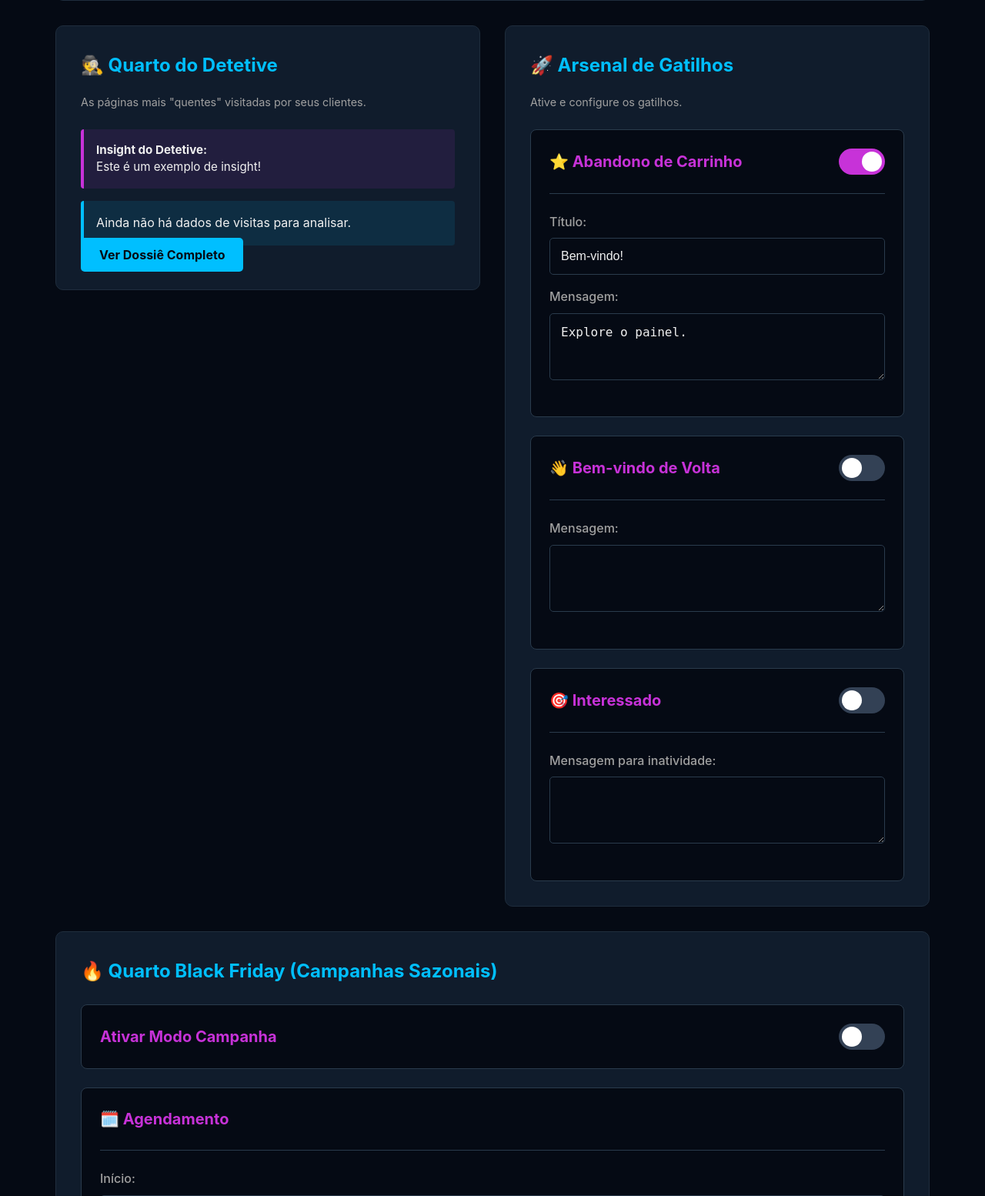
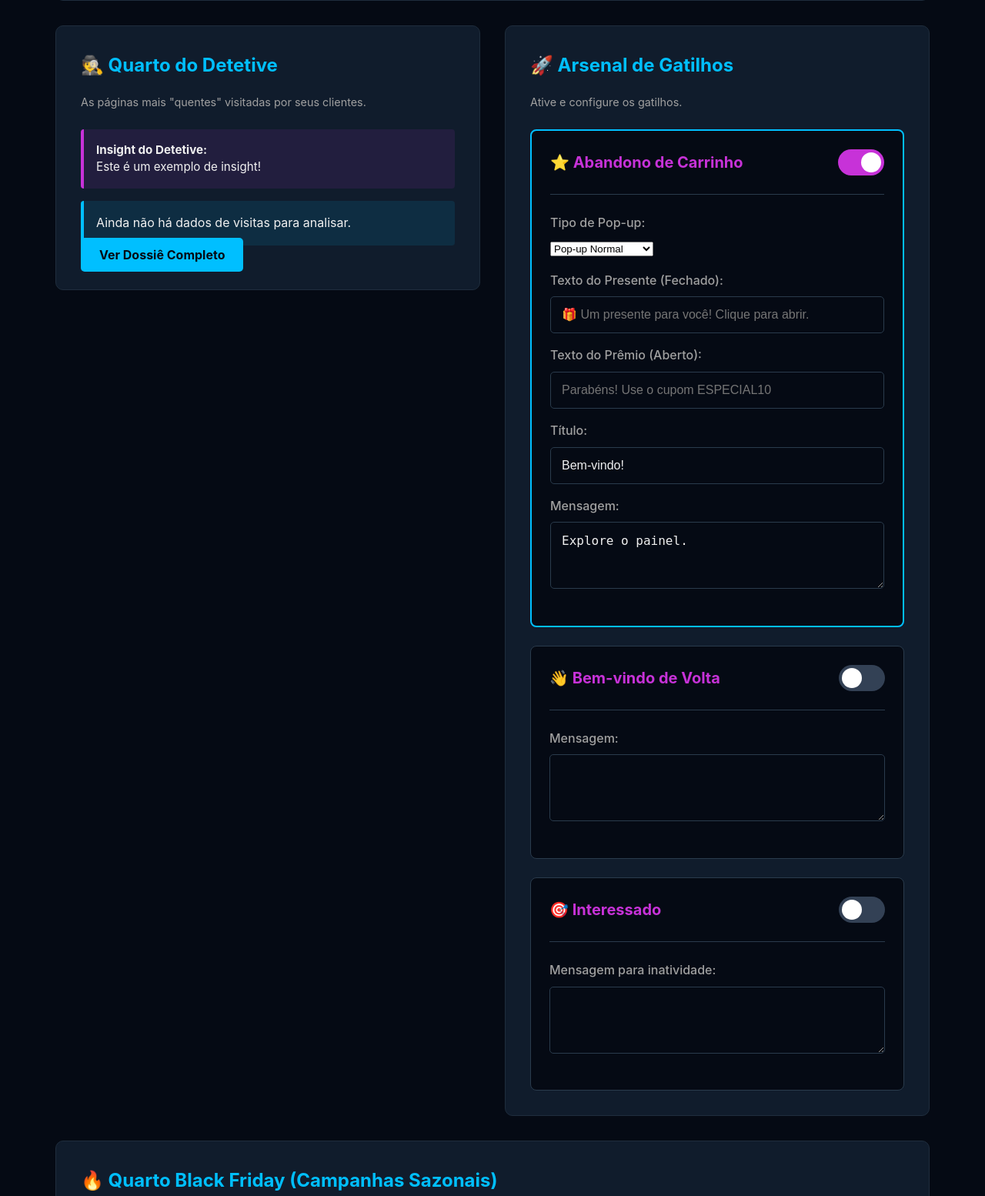
Before and after one commit to Luiz3x/synapcortex-app, a Flask app: page /dashboard in a window 1280 px wide. Shown: the part 357-1911 px from the top of the page at 77% size. Run offline with Flask 3, Linux system fonts and the light colour scheme; the visitor is signed in with stand-in values (Sample User, id 1).

Commit message:
dashboard.html

```diff
--- a/templates/dashboard.html
+++ b/templates/dashboard.html
@@ -50,7 +50,38 @@
                 <div class="secao-painel">
                     <h3>🚀 Arsenal de Gatilhos</h3>
                     <p class="quarto-description">Ative e configure os gatilhos.</p>
-                    <div class="quarto-card"><div class="quarto-header"><h4>⭐ Abandono de Carrinho</h4><label class="switch"><input type="checkbox" name="ativar_abandono" {{ 'checked' if config.get('ativar_abandono') }}><span class="slider"></span></label></div><div class="quarto-content"><div class="input-group"><label>Título:</label><input type="text" name="popup_titulo" value="{{ config.get('popup_titulo') | default('', true) }}"></div><div class="input-group"><label>Mensagem:</label><textarea name="popup_mensagem" rows="3">{{ config.get('popup_mensagem') | default('', true) }}</textarea></div></div></div>
+
+                    <div class="quarto-card" style="border: 2px solid var(--accent-blue);">
+                        <div class="quarto-header">
+                            <h4>⭐ Abandono de Carrinho</h4>
+                            <label class="switch"><input type="checkbox" name="ativar_abandono" {{ 'checked' if config.get('ativar_abandono') }}><span class="slider"></span></label>
+                        </div>
+                        <div class="quarto-content">
+                            <div class="input-group">
+                                <label>Tipo de Pop-up:</label>
+                                <select name="abandono_tipo" id="abandono-tipo-select" class="input-select">
+                                    <option value="normal" {{ "selected" if config.get('abandono_tipo', 'normal') == 'normal' }}>Pop-up Normal</option>
+                                    <option value="presente" {{ "selected" if config.get('abandono_tipo') == 'presente' }}>Presente Surpresa</option>
+                                </select>
+                            </div>
+
+                            <div id="abandono-presente-fields" class="{{ '' if config.get('abandono_tipo') == 'presente' else 'hidden' }}">
+                                <div class="input-group">
+                                    <label>Texto do Presente (Fechado):</label>
+                                    <input type="text" name="abandono_presente_fechado" placeholder="🎁 Um presente para você! Clique para abrir." value="{{ config.get('abandono_presente_fechado', '') }}">
+                                </div>
+                                <div class="input-group">
+                                    <label>Texto do Prêmio (Aberto):</label>
+                                    <input type="text" name="abandono_presente_aberto" placeholder="Parabéns! Use o cupom ESPECIAL10" value="{{ config.get('abandono_presente_aberto', '') }}">
+                                </div>
+                            </div>
+
+                            <div id="abandono-normal-fields" class="{{ 'hidden' if config.get('abandono_tipo') == 'presente' }}">
+                                <div class="input-group"><label>Título:</label><input type="text" name="popup_titulo" value="{{ config.get('popup_titulo', '') }}"></div>
+                                <div class="input-group"><label>Mensagem:</label><textarea name="popup_mensagem" rows="3">{{ config.get('popup_mensagem', '') }}</textarea></div>
+                            </div>
+                        </div>
+                    </div>
                     <div class="quarto-card"><div class="quarto-header"><h4>👋 Bem-vindo de Volta</h4><label class="switch"><input type="checkbox" name="ativar_quarto_bem_vindo" {{ 'checked' if config.get('ativar_quarto_bem_vindo') }}><span class="slider"></span></label></div><div class="quarto-content"><div class="input-group"><label>Mensagem:</label><textarea name="msg_bem_vindo" rows="3">{{ config.get('msg_bem_vindo') | default('', true) }}</textarea></div></div></div>
                     <div class="quarto-card"><div class="quarto-header"><h4>🎯 Interessado</h4><label class="switch"><input type="checkbox" name="ativar_quarto_interessado" {{ 'checked' if config.get('ativar_quarto_interessado') }}><span class="slider"></span></label></div><div class="quarto-content"><div class="input-group"><label>Mensagem para inatividade:</label><textarea name="msg_interessado" rows="3">{{ config.get('msg_interessado') | default('', true) }}</textarea></div></div></div>
                 </div>
@@ -60,15 +91,7 @@
                 <h3>🔥 Quarto Black Friday (Campanhas Sazonais)</h3>
                 <div class="quarto-card"><div class="quarto-header"><h4>Ativar Modo Campanha</h4><label class="switch"><input type="checkbox" name="campaign_active" {{ 'checked' if usuario.campaign_active }}><span class="slider"></span></label></div></div>
                 <div class="quarto-card"><div class="quarto-header"><h4>🗓️ Agendamento</h4></div><div class="quarto-content"><div class="input-group"><label>Início:</label><input type="datetime-local" name="campaign_start_date" value="{{ usuario.campaign_start_date.strftime('%Y-%m-%dT%H:%M') if usuario.campaign_start_date else '' }}"></div><div class="input-group"><label>Fim:</label><input type="datetime-local" name="campaign_end_date" value="{{ usuario.campaign_end_date.strftime('%Y-%m-%dT%H:%M') if usuario.campaign_end_date else '' }}"></div></div></div>
-                <div class="quarto-card">
-                    <div class="quarto-header"><h4>📢 Barra de Contagem</h4></div>
-                    <div class="quarto-content">
-                        <div class="input-group">
-                            <label>Texto da Barra:</label>
-                            <input type="text" name="countdown_bar_text" value="{{ campaign_config_data.get('countdown_bar_text', '') }}">
-                        </div>
-                    </div>
-                </div>
+                <div class="quarto-card"><div class="quarto-header"><h4>📢 Barra de Contagem</h4></div><div class="quarto-content"><div class="input-group"><label>Texto da Barra:</label><input type="text" name="countdown_bar_text" value="{{ campaign_config_data.get('countdown_bar_text', '') }}"></div></div></div>
             </div>
 
             <button type="submit" class="cta-button" style="width: calc(100% - 4rem); margin: -1rem auto 2rem auto; display: block;">Salvar Todas as Configurações</button>
```
